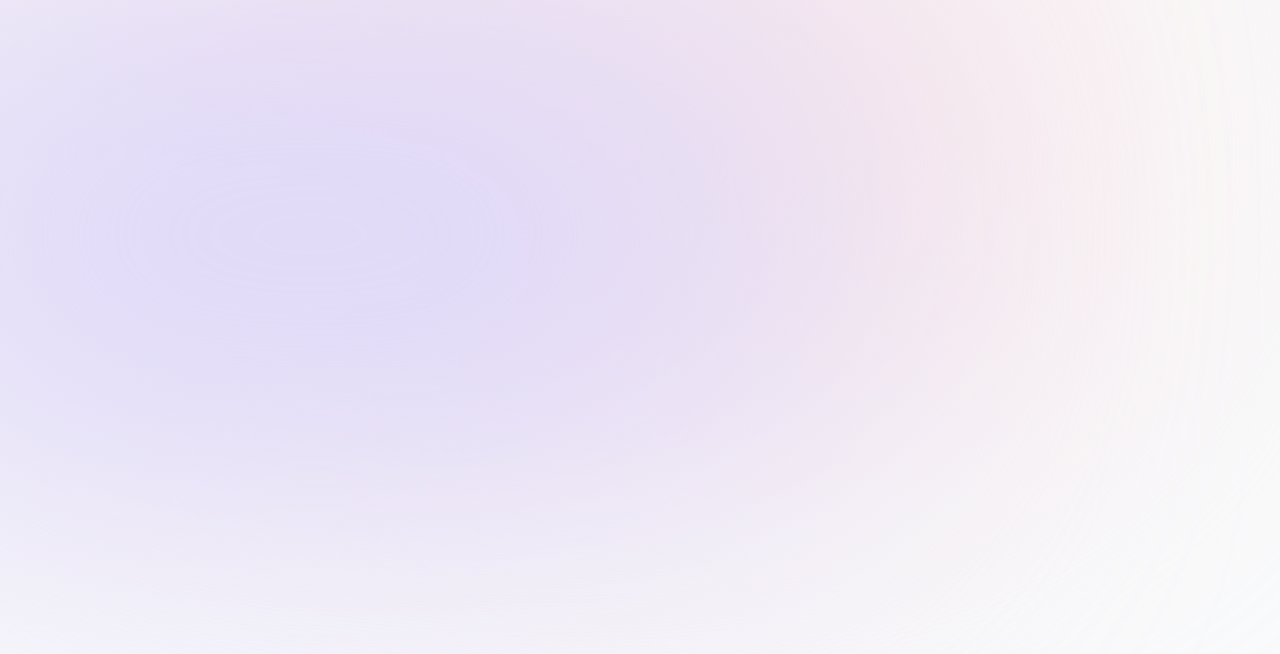
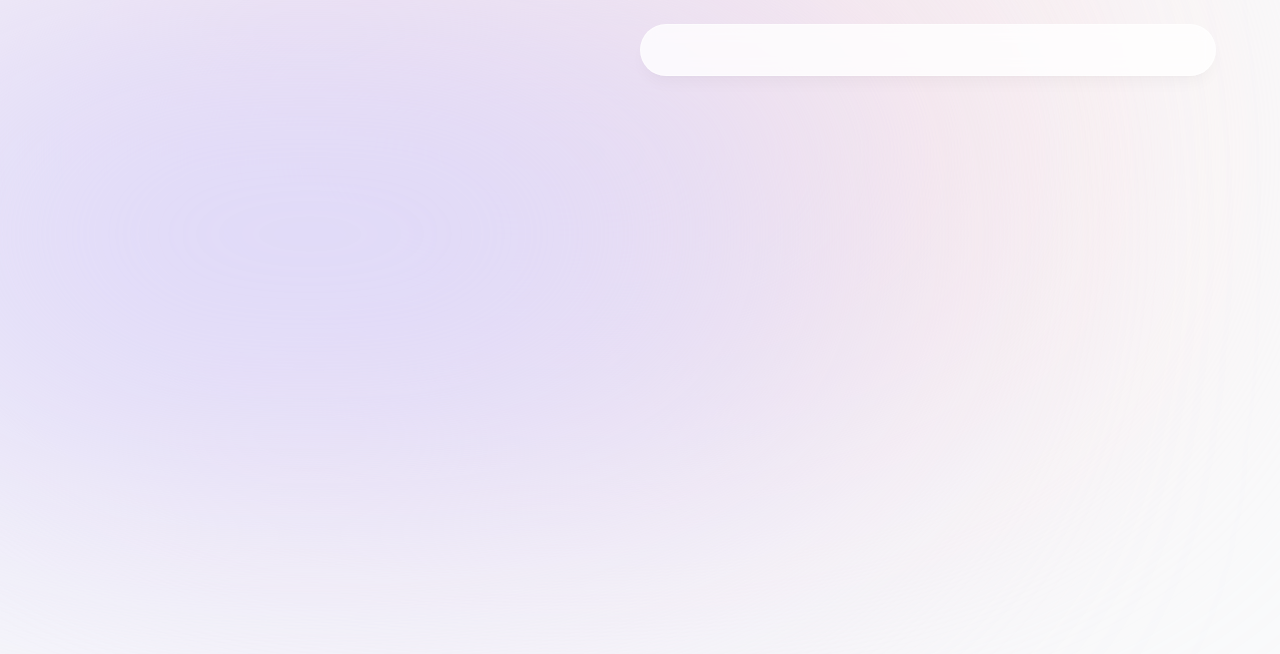
Before and after one commit to RenePung/portfolio-website-rene, a Next.js app: page / in a window 1280 px wide. Shown: the top 654 px of the page. Built offline with nearby package versions, Linux system fonts and the light colour scheme.

Commit message:
fixed bug

```diff
--- a/app/layout.tsx
+++ b/app/layout.tsx
@@ -1,3 +1,4 @@
+import Header from '@/components/header'
 import './globals.css'
 import { Inter } from 'next/font/google' // importing inter google font
 // ---------------------------- imports ------------------------------------
@@ -18,10 +19,10 @@ export default function RootLayout({
 }) {
   return (
     <html lang="en">
-      <body className={`${inter.className} bg-gray-50 text-gray-950 relative`}>
+      <body className={`${inter.className} bg-gray-50 text-gray-950 relative h-[5000px]`}>
         <div className="bg-[#fbe2e3] absolute top-[-6rem] -z-10 right-[11rem] h-[31.25rem] w-[31.25rem] rounded-full blur-[10rem] sm:w-[68.75rem]"></div>
         <div className="bg-[#dbd7fb] absolute top-[-1rem] -z-10 left-[-35rem] h-[31.25rem] w-[50rem] rounded-full blur-[10rem] sm:w-[68.75rem] md:left-[-33rem] lg:left-[-28rem] xl:left-[-15rem] 2xl:left-[-5rem]"></div>
-
+        <Header />
         {children}
       </body>
     </html>
```
